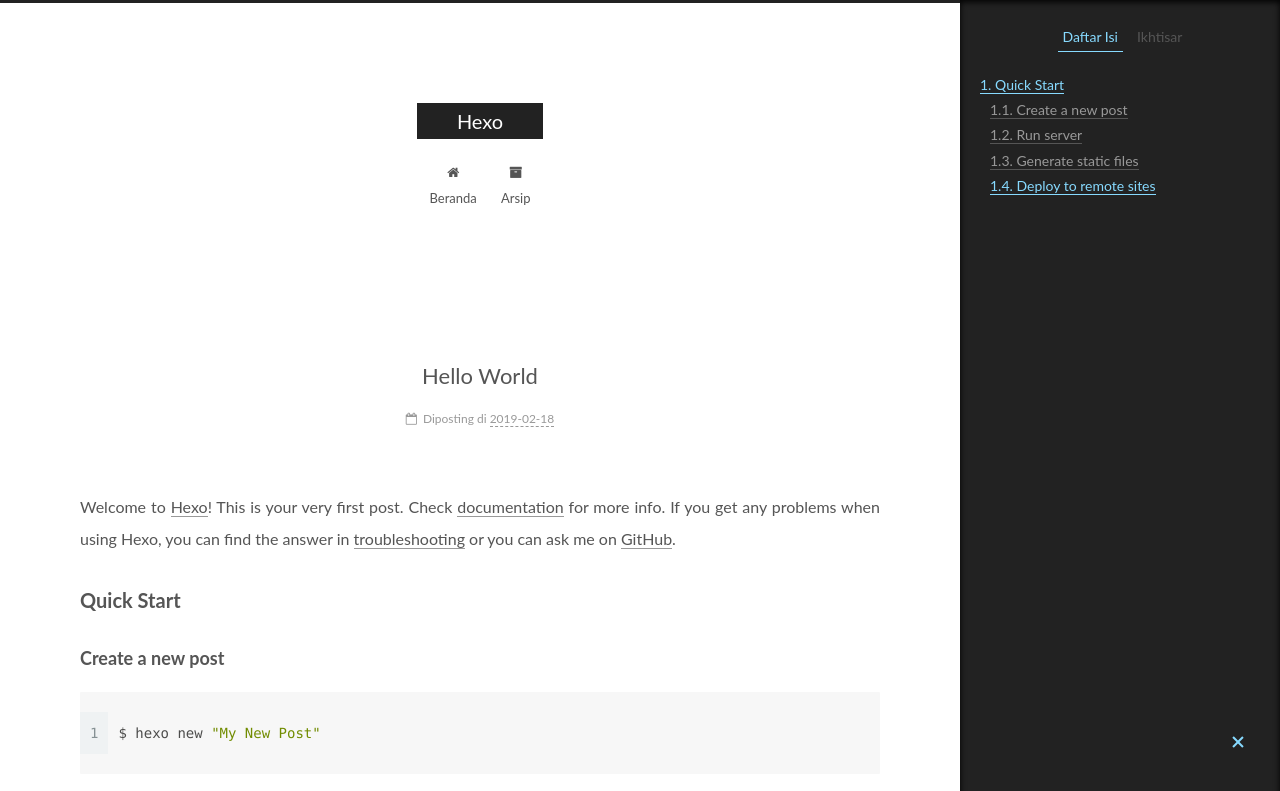
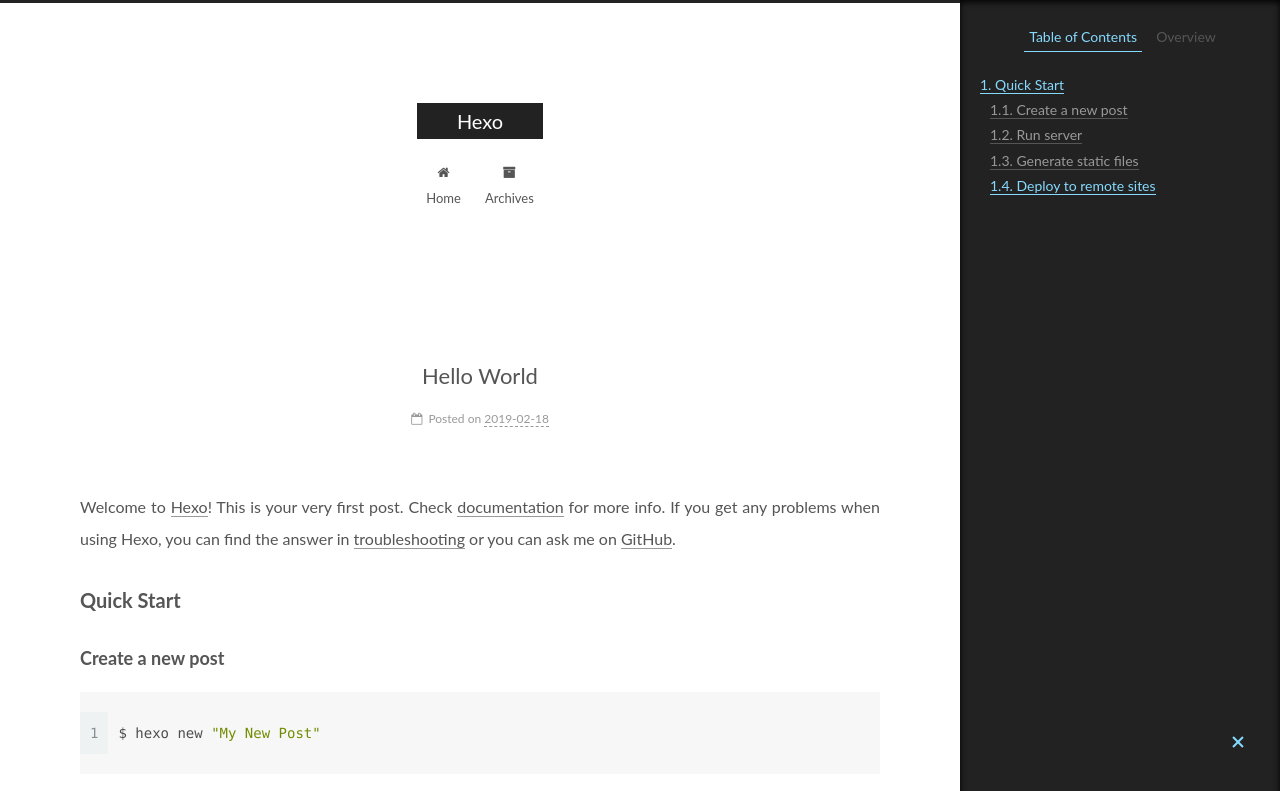
Before and after one commit to quruonan/quruonan.github.io, a plain HTML site: page 2019/02/18/hello-world/index.html in a window 1280 px wide. Shown: the top 791 px of the page. Drawn offline with Linux system fonts and the light colour scheme.

Commit message:
Site updated: 2019-02-18 20:51:33

```diff
--- a/2019/02/18/hello-world/index.html
+++ b/2019/02/18/hello-world/index.html
@@ -219,7 +219,7 @@
 
 
 
-    <a href="/" rel="section"><i class="menu-item-icon fa fa-fw fa-home"></i> <br>Beranda</a>
+    <a href="/" rel="section"><i class="menu-item-icon fa fa-fw fa-home"></i> <br>Home</a>
 
   </li>
 
@@ -236,7 +236,7 @@
 
 
 
-    <a href="/archives/" rel="section"><i class="menu-item-icon fa fa-fw fa-archive"></i> <br>Arsip</a>
+    <a href="/archives/" rel="section"><i class="menu-item-icon fa fa-fw fa-archive"></i> <br>Archives</a>
 
   </li>
 
@@ -324,14 +324,14 @@
                 <i class="fa fa-calendar-o"></i>
               </span>
 
-                <span class="post-meta-item-text">Diposting di</span>
+                <span class="post-meta-item-text">Posted on</span>
 
 
 
 
 
 
-              <time title="Post created: 2019-02-18 20:28:49" itemprop="dateCreated datePublished" datetime="2019-02-18T20:28:49+08:00">2019-02-18</time>
+              <time title="Created: 2019-02-18 20:28:49" itemprop="dateCreated datePublished" datetime="2019-02-18T20:28:49+08:00">2019-02-18</time>
 
 
 
@@ -444,10 +444,10 @@
 
         <ul class="sidebar-nav motion-element">
           <li class="sidebar-nav-toc sidebar-nav-active" data-target="post-toc-wrap">
-            Daftar Isi
+            Table of Contents
           </li>
           <li class="sidebar-nav-overview" data-target="site-overview-wrap">
-            Ikhtisar
+            Overview
           </li>
         </ul>
 
@@ -468,7 +468,7 @@
                   <a href="/archives/">
 
                     <span class="site-state-item-count">1</span>
-                    <span class="site-state-item-name">posting</span>
+                    <span class="site-state-item-name">posts</span>
                   </a>
                 </div>
 
@@ -547,7 +547,7 @@
 
 
 
-  <div class="theme-info">Tema – <a href="https://theme-next.org" class="theme-link" rel="noopener" target="_blank">NexT.Muse</a> v7.0.0</div>
+  <div class="theme-info">Theme – <a href="https://theme-next.org" class="theme-link" rel="noopener" target="_blank">NexT.Muse</a> v7.0.0</div>
 
 
 
```
Also changed, not shown: archives/2019/02/index.html (+6 -6 lines), archives/2019/index.html (+6 -6 lines), archives/index.html (+6 -6 lines), index.html (+6 -6 lines).
